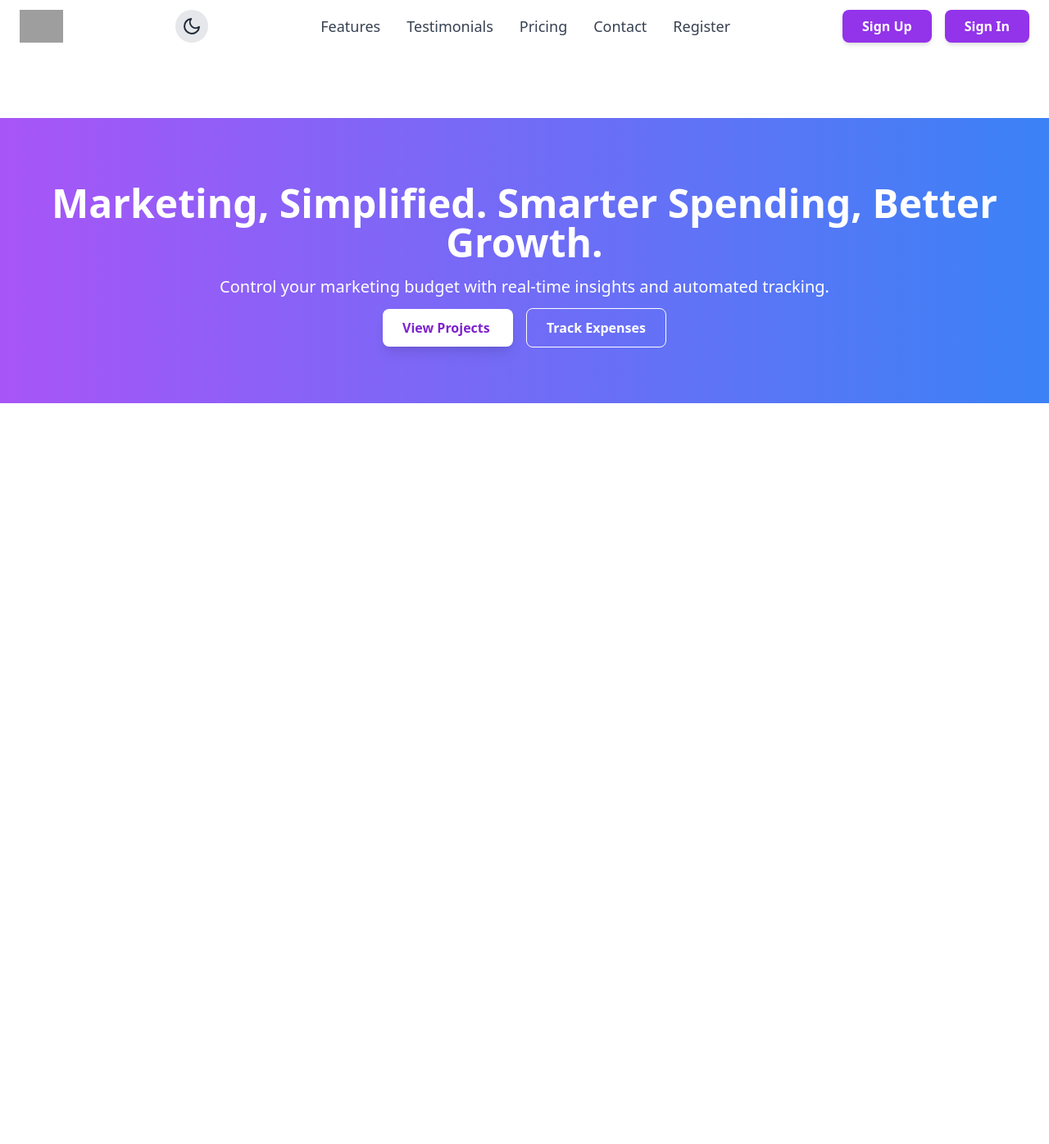
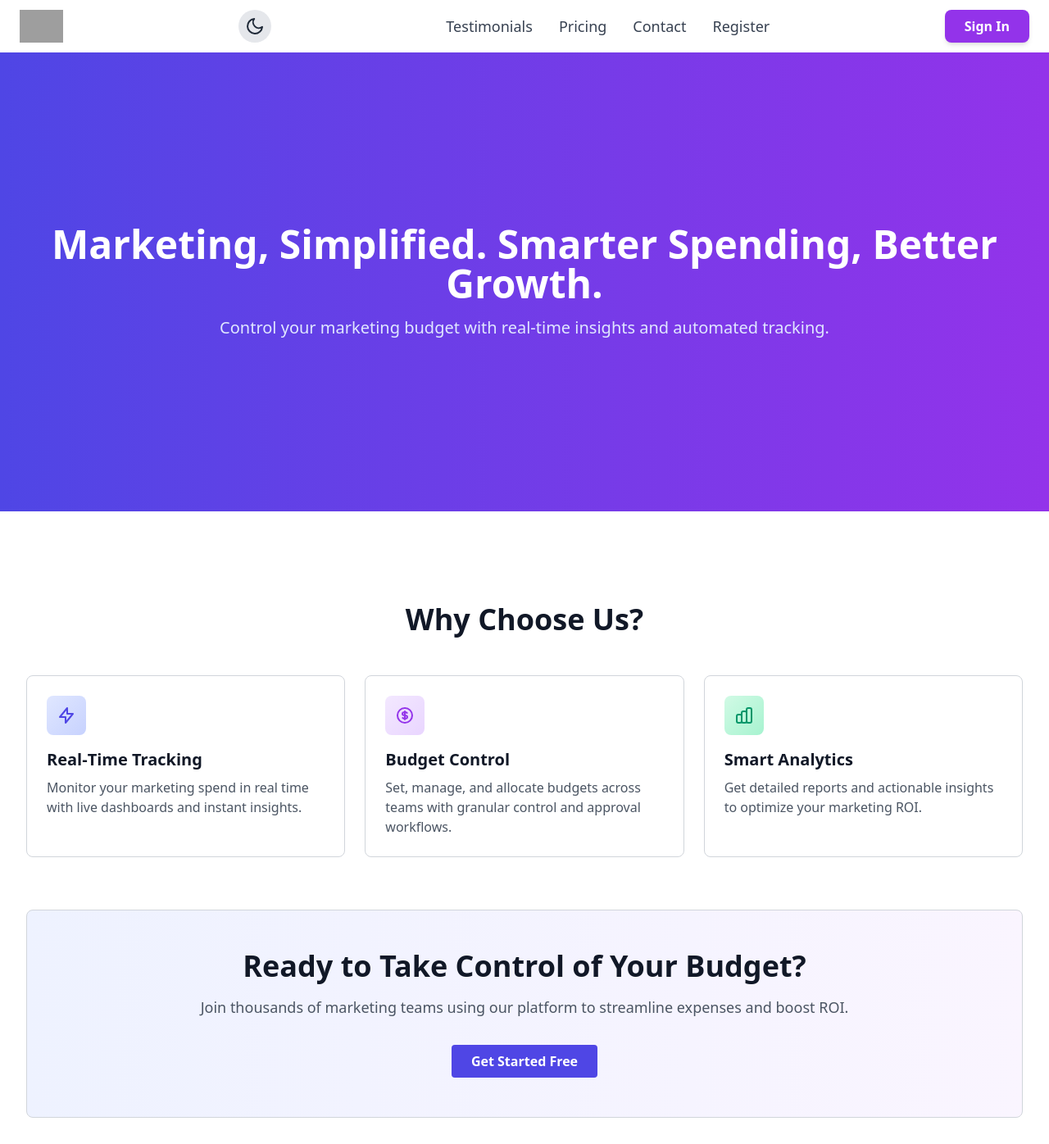
Before and after one commit to cooleymike/marketing, a Django app: page / in a window 1280 px wide. Shown: the whole page at 82% size. Before the commit the page ends 492 px from the top, so only its background shows below. Run offline with Django 4.2, Linux system fonts and the light colour scheme; some libraries are stand-ins or nearby versions; grey boxes are pictures that could not be loaded.

Commit message:
Consolidate features into homepage and remove duplicate features page (#23)
- Adjusted hero section to 70vh for better centering
- Features section now only visible to logged-out users
- Removed duplicate features.html template

```diff
--- a/core/templates/base.html
+++ b/core/templates/base.html
@@ -67,6 +67,7 @@
                 {% if user.has_active_allocated_budget %}
                     <a href="{% url 'expenses' %}" class="hover:text-purple-600">My Expenses</a>
                     <a href="{% url 'team_expense' %}" class="hover:text-purple-600">Team Expenses</a>
+                    <a href="{% url 'active_project' %}" class="hover:text-purple-600">Current Project</a>
                 {% else %}
                     No active allocated budget
                 {% endif %}
@@ -77,7 +78,6 @@
                        class="text-indigo-600 hover:underline">Manager Dashboard</a>
                 {% endif %}
             {% else %}
-                <a href="{% url 'features' %}" class="hover:text-blue-600">Features</a>
                 <a href="{% url 'testimonials' %}" class="hover:text-blue-600">Testimonials</a>
                 <a href="{% url 'pricing' %}" class="hover:text-blue-600">Pricing</a>
                 <a href="{% url 'contact' %}" class="hover:text-blue-600">Contact</a>
@@ -93,10 +93,6 @@
                     Sign Out
                 </a>
             {% else %}
-                <a href="{% url 'register' %}"
-                   class="bg-purple-600 text-white px-6 py-2 rounded-lg font-semibold shadow-md hover:bg-purple-700">
-                    Sign Up
-                </a>
                 <a href="{% url 'signin' %}"
                    class="bg-purple-600 text-white px-6 py-2 rounded-lg font-semibold shadow-md hover:bg-purple-700">
                     Sign In
@@ -112,13 +108,13 @@
             {% if user.is_authenticated %}
                 <li><a href="{% url 'expenses' %}" class="hover:text-purple-600">My Expenses</a></li>
                 <li><a href="{% url 'team_expense' %}" class="hover:text-purple-600">Team Expenses</a></li>
+                <li><a href="{% url 'active_project' %}" class="hover:text-purple-600">Current Project</a> </li>
 
                 {% if request.user.is_manager %}
                     <li><a href="{% url 'manager_dashboard' %}"
                            class="block px-4 py-2 text-indigo-600 hover:underline">Manager Dashboard</a></li>
                 {% endif %}
             {% else %}
-                <li><a href="{% url 'features' %}" class="hover:text-blue-600">Features</a></li>
                 <li><a href="{% url 'testimonials' %}" class="hover:text-blue-600">Testimonials</a></li>
                 <li><a href="{% url 'pricing' %}" class="hover:text-blue-600">Pricing</a></li>
                 <li><a href="{% url 'contact' %}" class="hover:text-purple-600">Contact</a></li>
--- a/core/templates/home.html
+++ b/core/templates/home.html
@@ -3,33 +3,79 @@
 
 {% block title %}Home – My Marketing App{% endblock %}
 
+{% block hero %}
+<section class="bg-gradient-to-r from-indigo-600 to-purple-600 text-white text-center py-32 px-4 min-h-[70vh] flex flex-col justify-center">
+    <h1 class="text-4xl md:text-5xl font-bold">
+        Marketing, Simplified. Smarter Spending, Better Growth.
+    </h1>
+    <p class="text-lg md:text-xl mt-4 text-indigo-100">
+        Control your marketing budget with real‑time insights and automated tracking.
+    </p>
+</section>
+{% endblock %}
+
 {% block content %}
+{% if not user.is_authenticated %}
+<div class="max-w-7xl mx-auto px-4 sm:px-6 lg:px-8 py-8">
 
-    {# ----- HERO SECTION (visible on the page) ----- #}
-    <section class="bg-gradient-to-r from-purple-500 to-blue-500
-                    text-white text-center py-20 px-4">
-        <h1 class="text-5xl font-bold">
-            Marketing, Simplified. Smarter Spending, Better Growth.
-        </h1>
-        <p class="text-xl mt-4">
-            Control your marketing budget with real‑time insights and automated tracking.
-        </p>
-        <div class="mt-6 space-x-4">
-            <a href="{% url 'active_project' %}"
-               class="bg-white text-purple-700 px-6 py-3 rounded-lg font-semibold shadow-lg hover:bg-gray-100">
-                View Projects
-            </a>
-            <a href="{% url 'expenses' %}"
-               class="border border-white px-6 py-3 rounded-lg font-semibold hover:bg-white hover:text-purple-700">
-                Track Expenses
+    {# Key Features Section #}
+    <div class="mb-16">
+        <h2 class="text-3xl md:text-4xl font-bold text-gray-900 dark:text-white mb-12 text-center">
+            Why Choose Us?
+        </h2>
+
+        <div class="grid grid-cols-1 md:grid-cols-3 gap-6">
+            {# Feature 1 #}
+            <div class="border border-gray-300 dark:border-gray-600 rounded-lg p-6 bg-white dark:bg-gray-800 hover:shadow-lg transition duration-200">
+                <div class="w-12 h-12 bg-gradient-to-br from-indigo-100 to-indigo-200 dark:from-indigo-900 dark:to-indigo-800 rounded-lg flex items-center justify-center mb-4">
+                    <svg class="w-6 h-6 text-indigo-600 dark:text-indigo-300" fill="none" stroke="currentColor" viewBox="0 0 24 24">
+                        <path stroke-linecap="round" stroke-linejoin="round" stroke-width="2" d="M13 10V3L4 14h7v7l9-11h-7z" />
+                    </svg>
+                </div>
+                <h3 class="text-xl font-bold text-gray-900 dark:text-white mb-2">Real‑Time Tracking</h3>
+                <p class="text-gray-600 dark:text-gray-300">Monitor your marketing spend in real time with live dashboards and instant insights.</p>
+            </div>
+
+            {# Feature 2 #}
+            <div class="border border-gray-300 dark:border-gray-600 rounded-lg p-6 bg-white dark:bg-gray-800 hover:shadow-lg transition duration-200">
+                <div class="w-12 h-12 bg-gradient-to-br from-purple-100 to-purple-200 dark:from-purple-900 dark:to-purple-800 rounded-lg flex items-center justify-center mb-4">
+                    <svg class="w-6 h-6 text-purple-600 dark:text-purple-300" fill="none" stroke="currentColor" viewBox="0 0 24 24">
+                        <path stroke-linecap="round" stroke-linejoin="round" stroke-width="2" d="M12 8c-1.657 0-3 .895-3 2s1.343 2 3 2 3 .895 3 2-1.343 2-3 2m0-8c1.11 0 2.08.402 2.599 1M12 8V7m0 1v8m0 0v1m0-1c-1.11 0-2.08-.402-2.599-1M21 12a9 9 0 11-18 0 9 9 0 0118 0z" />
+                    </svg>
+                </div>
+                <h3 class="text-xl font-bold text-gray-900 dark:text-white mb-2">Budget Control</h3>
+                <p class="text-gray-600 dark:text-gray-300">Set, manage, and allocate budgets across teams with granular control and approval workflows.</p>
+            </div>
+
+            {# Feature 3 #}
+            <div class="border border-gray-300 dark:border-gray-600 rounded-lg p-6 bg-white dark:bg-gray-800 hover:shadow-lg transition duration-200">
+                <div class="w-12 h-12 bg-gradient-to-br from-emerald-100 to-emerald-200 dark:from-emerald-900 dark:to-emerald-800 rounded-lg flex items-center justify-center mb-4">
+                    <svg class="w-6 h-6 text-emerald-600 dark:text-emerald-300" fill="none" stroke="currentColor" viewBox="0 0 24 24">
+                        <path stroke-linecap="round" stroke-linejoin="round" stroke-width="2" d="M9 19v-6a2 2 0 00-2-2H5a2 2 0 00-2 2v6a2 2 0 002 2h2a2 2 0 002-2zm0 0V9a2 2 0 012-2h2a2 2 0 012 2v10m-6 0a2 2 0 002 2h2a2 2 0 002-2m0 0V5a2 2 0 012-2h2a2 2 0 012 2v14a2 2 0 01-2 2h-2a2 2 0 01-2-2z" />
+                    </svg>
+                </div>
+                <h3 class="text-xl font-bold text-gray-900 dark:text-white mb-2">Smart Analytics</h3>
+                <p class="text-gray-600 dark:text-gray-300">Get detailed reports and actionable insights to optimize your marketing ROI.</p>
+            </div>
+        </div>
+    </div>
+
+    {# CTA Section #}
+    <div class="border border-gray-300 dark:border-gray-600 rounded-lg p-8 md:p-12 bg-gradient-to-r from-indigo-50 to-purple-50 dark:from-indigo-900 dark:to-purple-900">
+        <div class="text-center">
+            <h2 class="text-3xl md:text-4xl font-bold text-gray-900 dark:text-white mb-4">
+                Ready to Take Control of Your Budget?
+            </h2>
+            <p class="text-lg text-gray-600 dark:text-gray-300 mb-8">
+                Join thousands of marketing teams using our platform to streamline expenses and boost ROI.
+            </p>
+            <a href="{% url 'register' %}"
+               class="inline-block bg-indigo-600 hover:bg-indigo-700 active:bg-indigo-800 text-white px-6 py-2 rounded font-semibold transition duration-150">
+                Get Started Free
             </a>
         </div>
-    </section>
-        <div class="container mx-auto px-4">
-        <div class="flex flex-wrap items-center justify-center">
+    </div>
 
-        </div>
-        </div>
-
-
+</div>
+{% endif %}
 {% endblock %}
--- a/core/urls.py
+++ b/core/urls.py
@@ -14,7 +14,6 @@ urlpatterns = [
     path('expense_form/', views.expense_form, name='expense_form'),
     path('active_project/', views.active_project, name='active_project'),
     path('settings/', views.settings, name='settings'),
-    path('features/', views.features_view, name='features'),
     path('testimonials/', views.testimonials_view, name='testimonials'),
     path('pricing/', views.pricing_view, name='pricing'),
     path('contact/', views.contact_view, name='contact'),
--- a/core/views.py
+++ b/core/views.py
@@ -16,9 +16,6 @@ from EP.settings import RECIPIENT_EMAIL
 from core.models import Expense, ProjectEmployeeAllocatedBudget, Team, Employee, FundRequest, Project
 from .forms import ExpenseForm, CreateUserForm, SigninForm, RegisterForm, FundRequestForm
 from django.utils import timezone
-
-def features_view(request):
-    return render(request, "features.html")
 
 def testimonials_view(request):
     return render(request, "testimonials.html")
```
Also changed, not shown: core/templates/features.html (deleted, +0 -73 lines).
